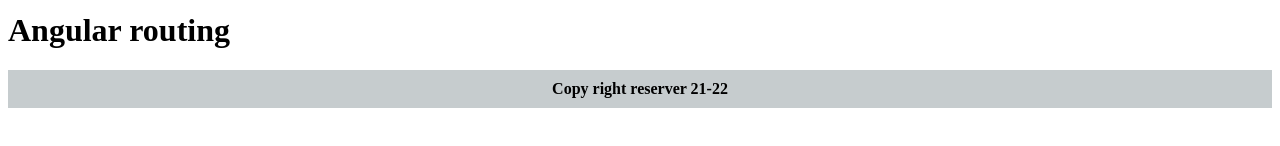
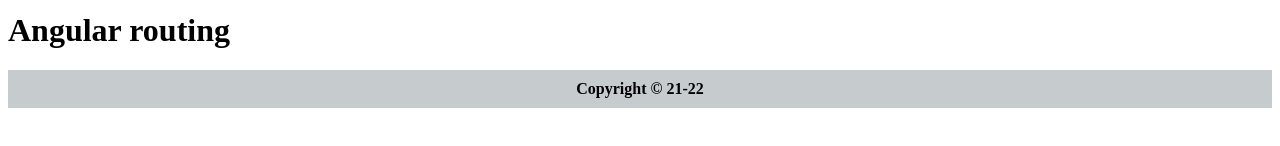
Before and after one commit to rashedulalam46/angular-routing, an Angular app: page / in a window 1280 px wide. Shown: the part 154-300 px from the top of the page. Built offline with nearby package versions, Linux system fonts and the light colour scheme.

Commit message:
copyright text changed

```diff
--- a/src/app/layout/footer/footer.component.html
+++ b/src/app/layout/footer/footer.component.html
@@ -1 +1 @@
-<h4>Copy right reserver 21-22</h4>
+<h4>Copyright © 21-22</h4>
```
